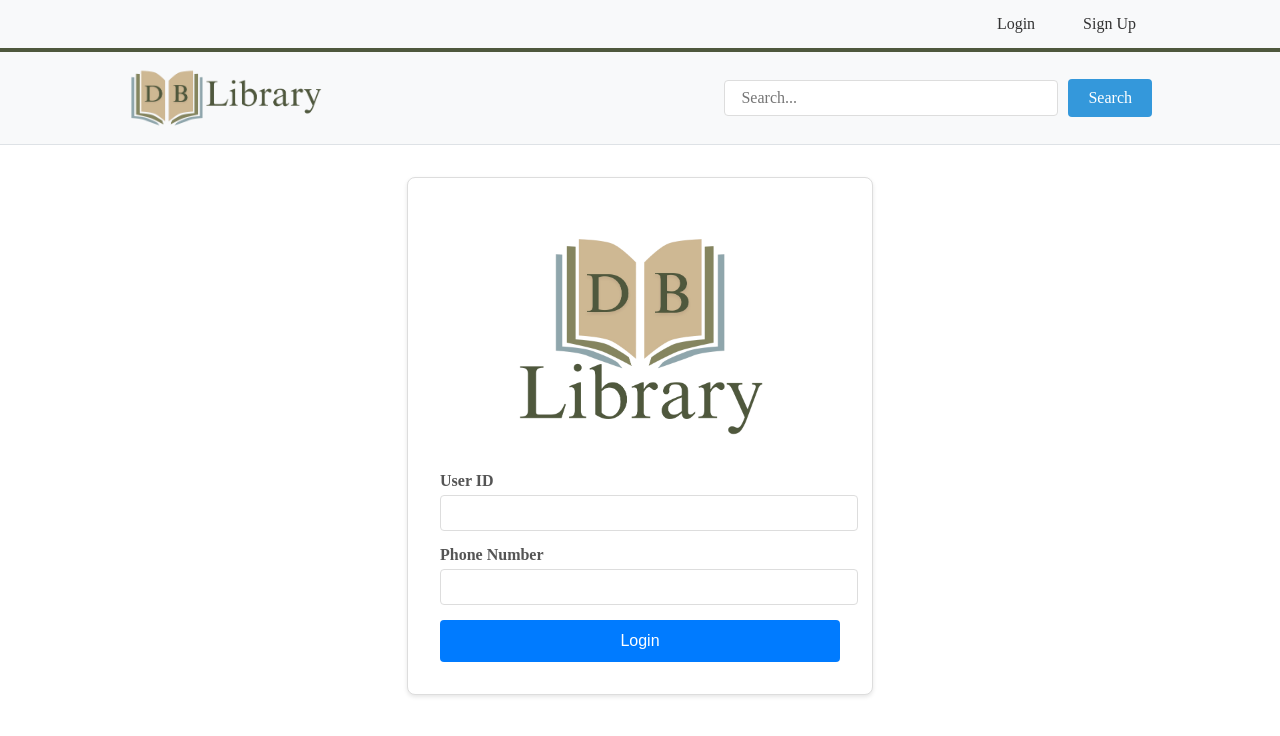
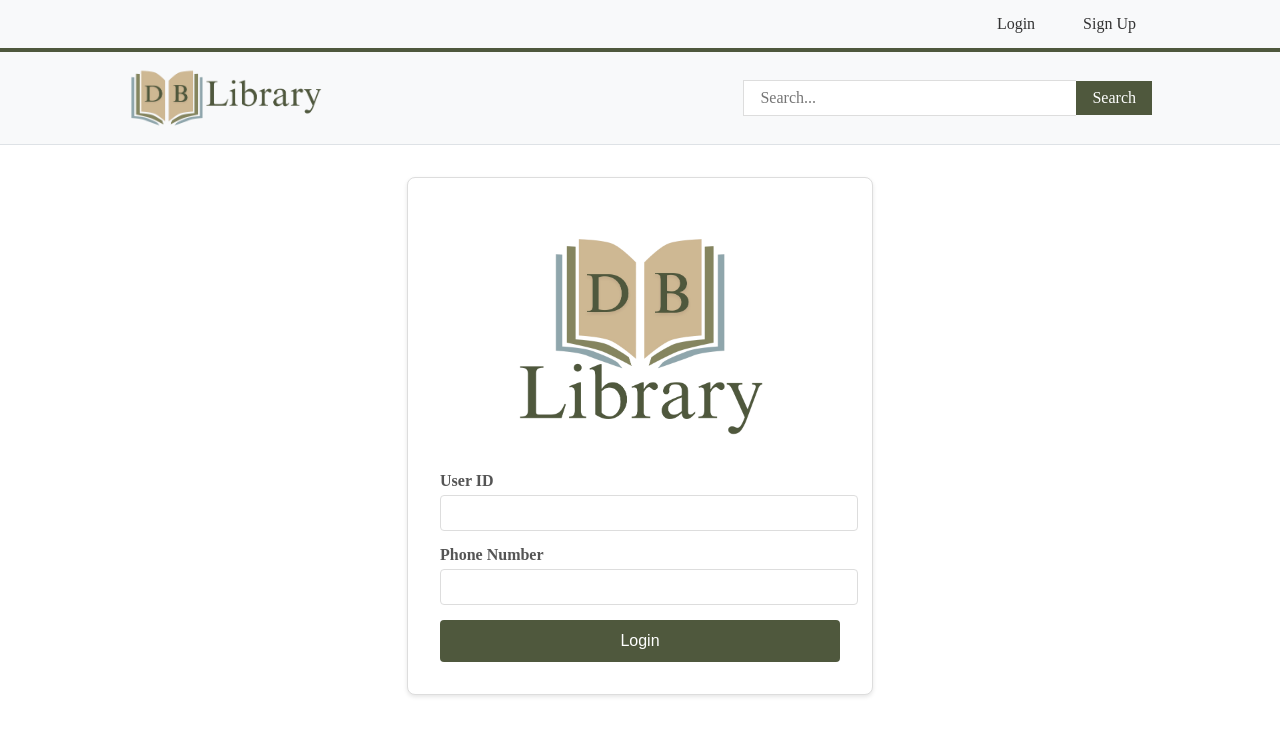
Before and after one commit to EvanDongChen/CMPT354-LibraryDataBase, a React (Create React App) app in the folder frontend/: page /login in a window 1280 px wide. Shown: the top 736 px of the page. Built offline with nearby package versions, Linux system fonts and the light colour scheme.

Commit message:
Styled Search Bar

```diff
--- a/frontend/src/App.css
+++ b/frontend/src/App.css
@@ -92,7 +92,7 @@ body {
 .login-container button {
   width: 100%;
   padding: 0.75rem;
-  background-color: #007bff;
+  background-color: #4f583d;
   color: white;
   border: none;
   border-radius: 4px;
@@ -102,7 +102,7 @@ body {
 }
 
 .login-container button:hover {
-  background-color: #0056b3;
+  background-color: #85865f;
 }
 
 .error-message {
@@ -221,7 +221,7 @@ body {
 
 .search-container {
   display: flex;
-  gap: 10px;
+  gap: 0;  /* Remove gap between input and button */
   align-items: center;
   padding-right: 8rem;
 }
@@ -229,25 +229,30 @@ body {
 .search-input {
   padding: 0.5rem 1rem;
   border: 1px solid #ddd;
-  border-radius: 4px;
+  border-radius: 0;  /* Remove border radius */
   font-size: 1rem;
   width: 300px;
   font-family: "Times New Roman", Times, serif;
+  border-right: none;  /* Remove right border to connect with button */
 }
 
 .search-button {
   padding: 0.5rem 1rem;
-  background-color: #4CAF50;
+  background-color: #4f583d;
   color: white;
   border: none;
-  border-radius: 4px;
+  border-radius: 0;  /* Remove border radius */
   cursor: pointer;
   font-size: 1rem;
   font-family: "Times New Roman", Times, serif;
+  transition: background-color 0.2s;
+  height: 100%;  /* Match input height */
+  display: flex;
+  align-items: center;
 }
 
 .search-button:hover {
-  background-color: #45a049;
+  background-color: #85865f;  /* Match hover color used in other buttons */
 }
 
 .nav-right {
@@ -363,9 +368,9 @@ body {
   font-size: 16px;
 }
 
-.search-button {
+.search-box .search-button {
   padding: 10px 20px;
-  background-color: #3498db;
+  background-color: #4f583d;  /* Match dark green color */
   color: white;
   border: none;
   border-radius: 4px;
@@ -373,8 +378,8 @@ body {
   transition: background-color 0.3s;
 }
 
-.search-button:hover {
-  background-color: #2980b9;
+.search-box .search-button:hover {
+  background-color: #85865f;  /* Match hover color used in other buttons */
 }
 
 /* Borrow and Return Sections */
```
